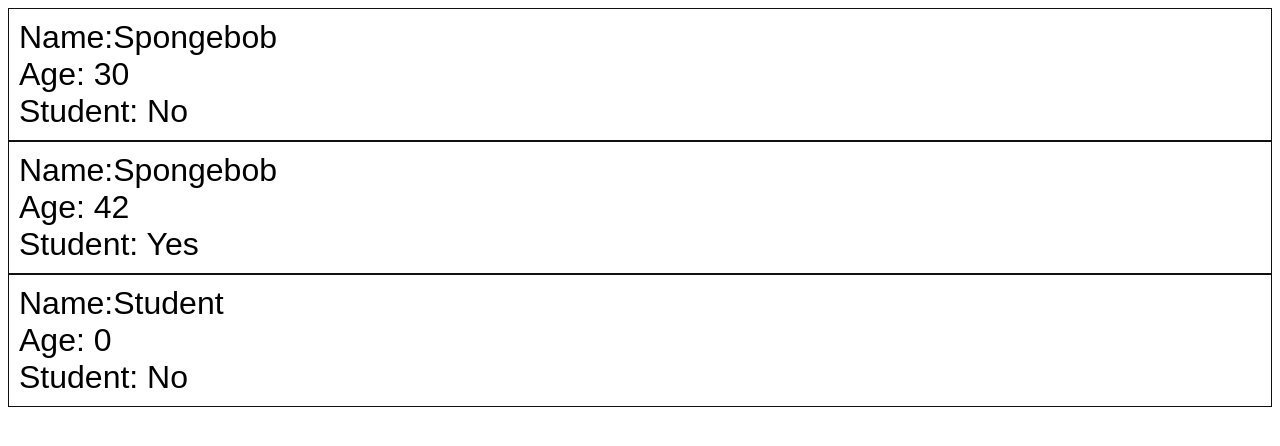
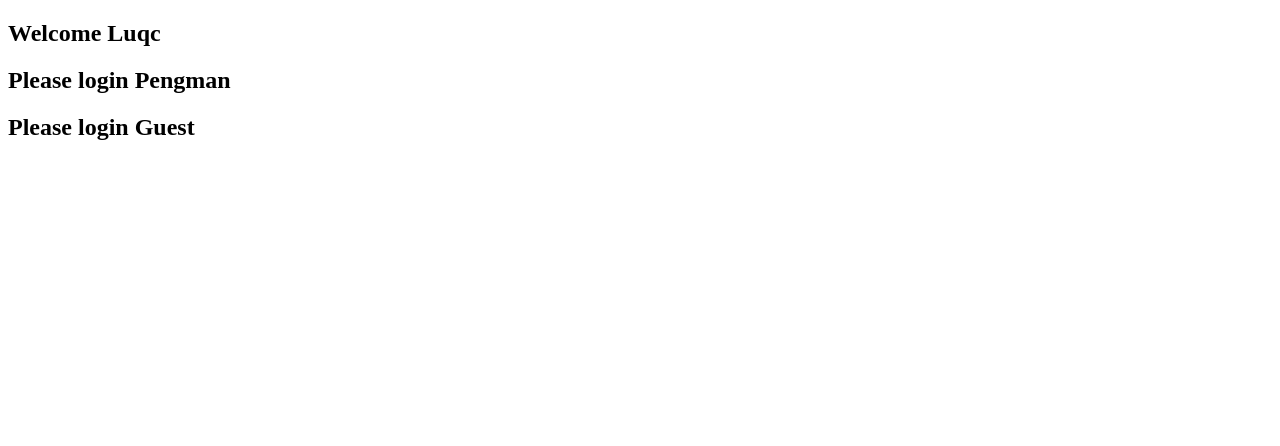
Before and after one commit to luqc123/my-react-appbuilder, a React (Vite) app: page / in a window 1280 px wide. Shown: the top 446 px of the page. Built offline with nearby package versions, Linux system fonts and the light colour scheme.

Commit message:
react conditional rendering test

```diff
--- a/src/App.jsx
+++ b/src/App.jsx
@@ -1,11 +1,12 @@
-import Student from "./Student/Student"
+import UserGreeting from "./UserGreeting"
 
+//npm run dev start test
 function App() {
     return(
       <>
-        <Student name="Spongebob" age={30} isStudent={false}/>
-        <Student name="Spongebob" age={42} isStudent={true}/>
-        <Student/>
+        <UserGreeting isLoggedIn={true} username="Luqc"/>
+        <UserGreeting isLoggedIn={false} username="Pengman"/>
+        <UserGreeting/>
       </>
     )
 }
--- /dev/null
+++ b/src/UserGreeting.jsx
@@ -0,0 +1,21 @@
+import PropTypes from 'prop-types';
+
+function UserGreeting(props){
+    const welcomeMessage = <h2>Welcome {props.username}</h2>;
+    const loginPrompt = <h2>Please login {props.username}</h2>;
+    return (
+        props.isLoggedIn? welcomeMessage : loginPrompt
+    );
+}
+
+UserGreeting.PropTypes = {
+    isLoggedIn: PropTypes.bool,
+    username: PropTypes.string
+}
+
+UserGreeting.defaultProps = {
+    isLoggedIn: false,
+    username: "Guest"
+}
+
+export default UserGreeting
--- a/src/index.css
+++ b/src/index.css
@@ -1,10 +1,6 @@
-.student {
-  font-family: Arial, Helvetica, sans-serif;
-  font-size: 2em;
-  padding: 10px;
-  border: 1px solid #111;
+.logged {
+  background-color: green;
 }
-
-.student p {
-  margin: 0;
+.notlogged {
+  background-color: red;
 }
```
Also changed, not shown: 1 other file (tests, documents, lock files or other folders).
